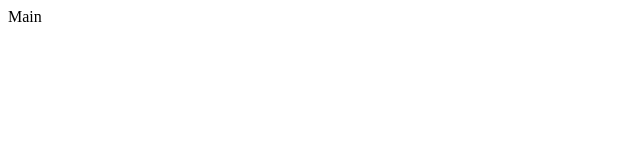
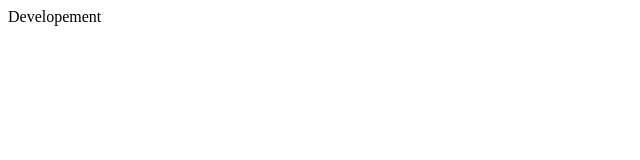
Before and after one commit to j24m/Flame-UI, a plain HTML site: page index.html in a window 1280 px wide. Shown: the full height of the page, 0-640 px from the left. Drawn offline with Linux system fonts and the light colour scheme.

Commit message:
developemnt

```diff
--- a/index.html
+++ b/index.html
@@ -7,6 +7,6 @@
     <title>ui</title>
 </head>
 <body>
-    <div>Main</div>
+    <div>Developement</div>
 </body>
 </html>
```
